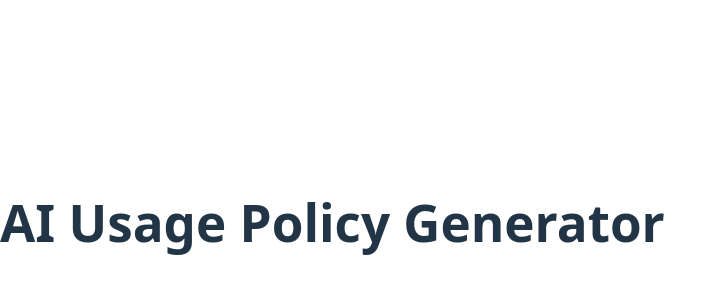
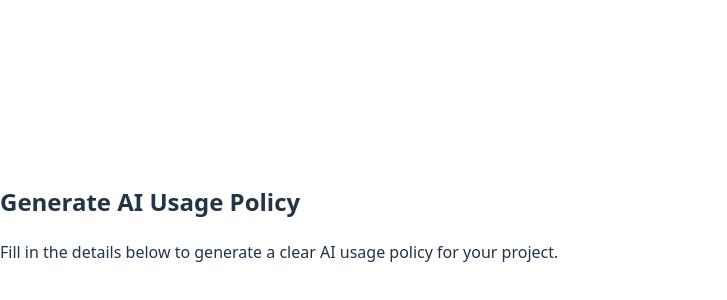
Before and after one commit to pancharasshubham/ai-usage-policy-generator, a React (Vite) app: page / in a window 1280 px wide. Shown: the part 178-478 px from the top of the page, without its empty margins (0-727 px from the left). Built offline with nearby package versions, Linux system fonts and the light colour scheme.

Commit message:
feat: add initial policy generator page

```diff
--- a/src/App.tsx
+++ b/src/App.tsx
@@ -1,9 +1,9 @@
+import PolicyGenerator from "./pages/PolicyGenerator";
+
 function App() {
   return (
-    <div className="min-h-screen bg-slate-900 text-white flex items-center justify-center">
-      <h1 className="text-3xl font-bold">
-        AI Usage Policy Generator
-      </h1>
+    <div className="min-h-screen bg-slate-900 text-white">
+      <PolicyGenerator />
     </div>
   );
 }
--- /dev/null
+++ b/src/pages/PolicyGenerator.tsx
@@ -0,0 +1,16 @@
+const PolicyGenerator = () => {
+  return (
+    <div className="max-w-3xl mx-auto p-6">
+      <h2 className="text-2xl font-semibold mb-4">
+        Generate AI Usage Policy
+      </h2>
+
+      <p className="text-slate-400">
+        Fill in the details below to generate a clear AI usage policy
+        for your project.
+      </p>
+    </div>
+  );
+};
+
+export default PolicyGenerator;
```
